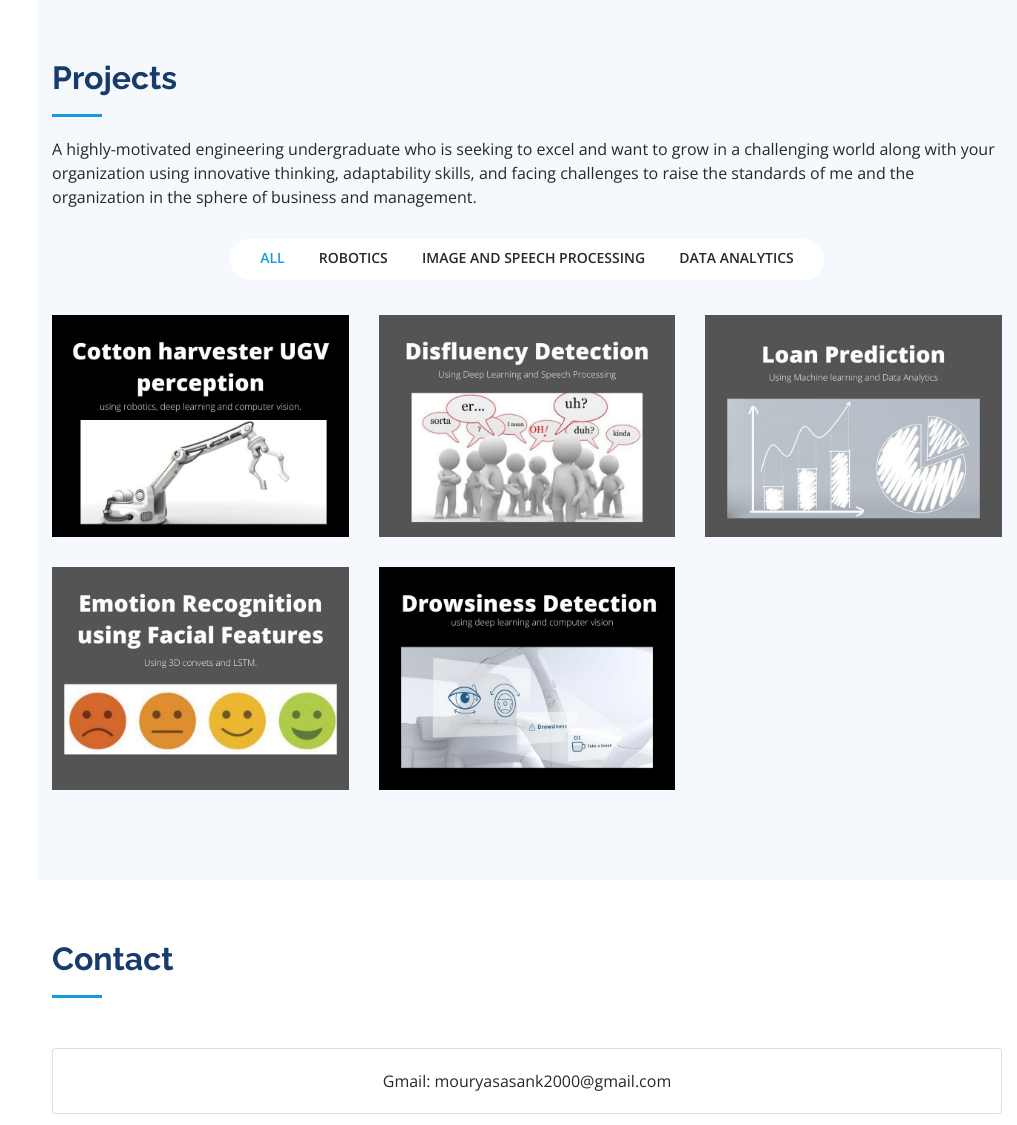
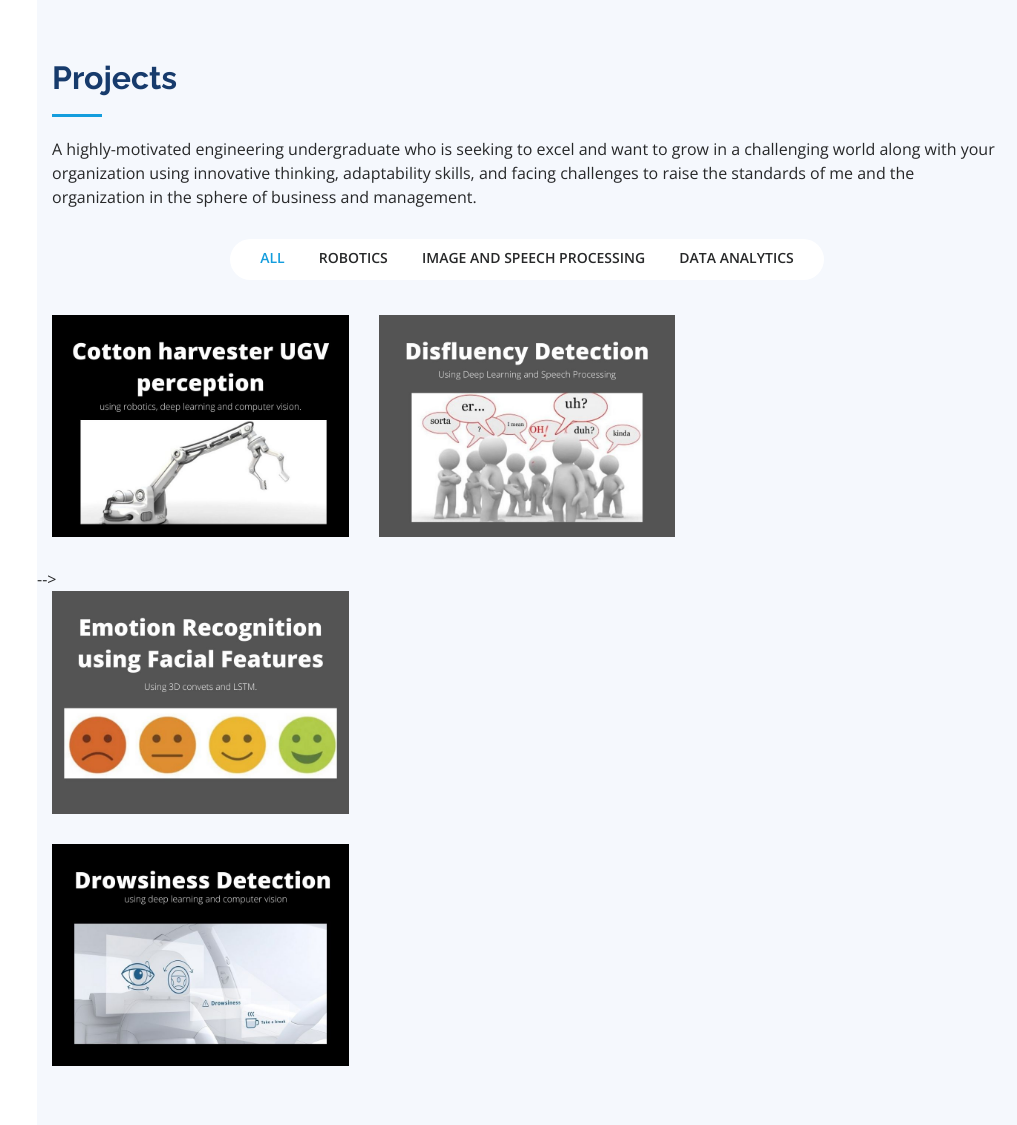
Before and after one commit to mouryasashank/sashankmainportfolio, a Flask app: page / in a window 1280 px wide. Shown: the part 3408-4533 px from the top of the page, without its empty margins (263-1280 px from the left). Run offline with Flask 2, Linux system fonts and the light colour scheme; some libraries are stand-ins or nearby versions.

Commit message:
Update index.html

```diff
--- a/templates/index.html
+++ b/templates/index.html
@@ -448,7 +448,7 @@
             </div>
           </div>
 
-          <div class="col-lg-4 col-md-6 portfolio-item filter-ana">
+<!--           <div class="col-lg-4 col-md-6 portfolio-item filter-ana">
             <div class="portfolio-wrap">
               <img src="static/assets/img/portfolio/portfolio-3.jpg" class="img-fluid" alt="">
               <div class="portfolio-links">
@@ -457,7 +457,7 @@
                 <!-- <a href="portfolio-details.html" title="More Details"><i class="bx bx-link"></i></a> -->
               </div>
             </div>
-          </div>
+          </div> -->
 
           <div class="col-lg-4 col-md-6 portfolio-item filter-speechpro">
             <div class="portfolio-wrap">
```
